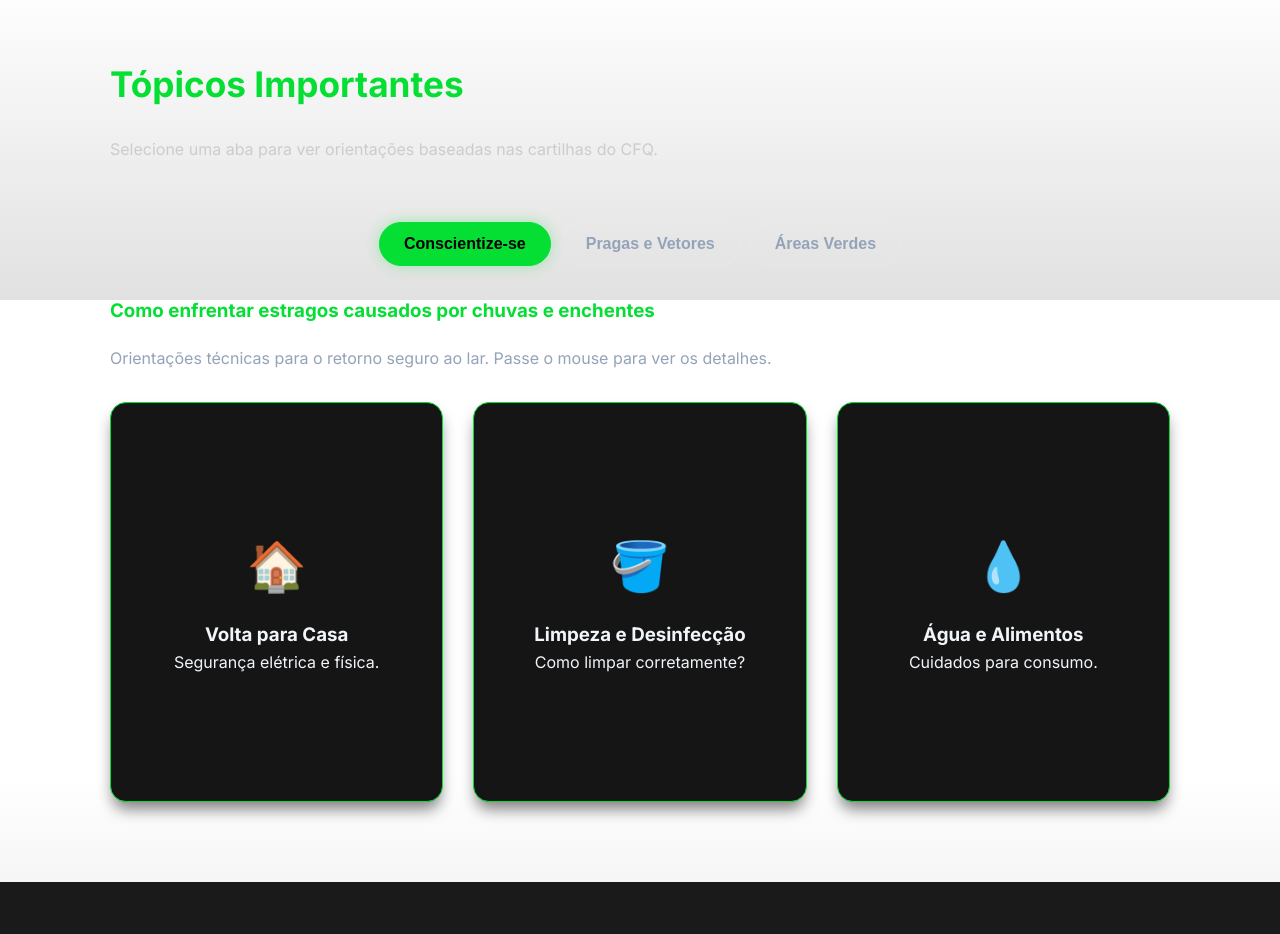
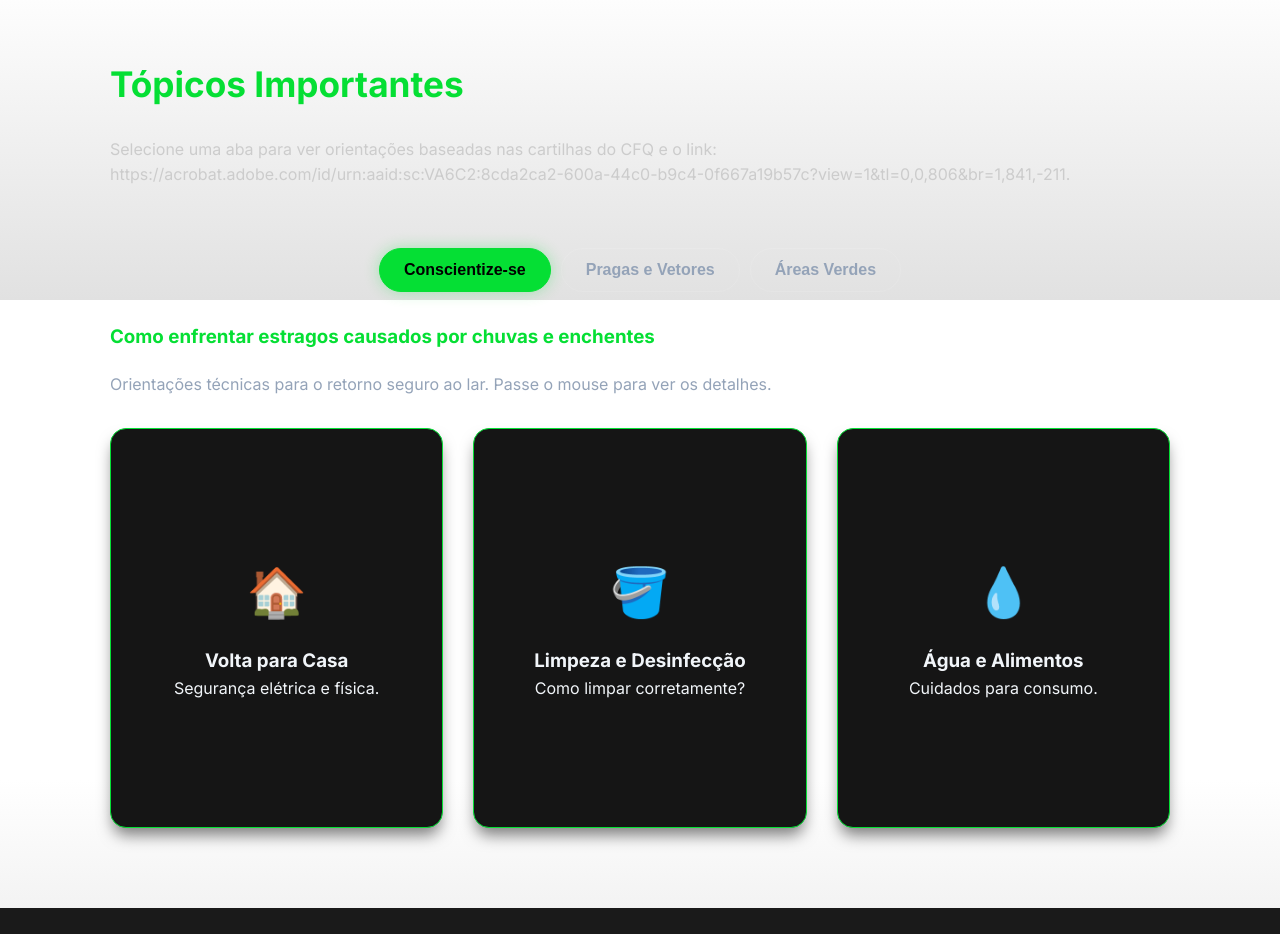
Before and after one commit to xsmillerxs/durmsgeo2, a plain HTML site: page frontend/educacao.html in a window 1280 px wide. Shown: the part 3700-4634 px from the top of the page. Drawn offline with Linux system fonts and the light colour scheme.

Commit message:
Add link to CFQ cartilhas in educacao.html
Updated paragraph to include a link for additional guidance.

```diff
--- a/frontend/educacao.html
+++ b/frontend/educacao.html
@@ -528,7 +528,7 @@
     <section class="section">
         <div class="container">
             <h2>Tópicos Importantes</h2>
-            <p style="color: #ccc; margin-bottom: 40px;">Selecione uma aba para ver orientações baseadas nas cartilhas do CFQ.</p>
+            <p style="color: #ccc; margin-bottom: 40px;">Selecione uma aba para ver orientações baseadas nas cartilhas do CFQ e o link: https://acrobat.adobe.com/id/urn:aaid:sc:VA6C2:8cda2ca2-600a-44c0-b9c4-0f667a19b57c?view=1&tl=0,0,806&br=1,841,-211.</p>
 
             <div class="tab-container">
               <div class="tab-nav">
```
